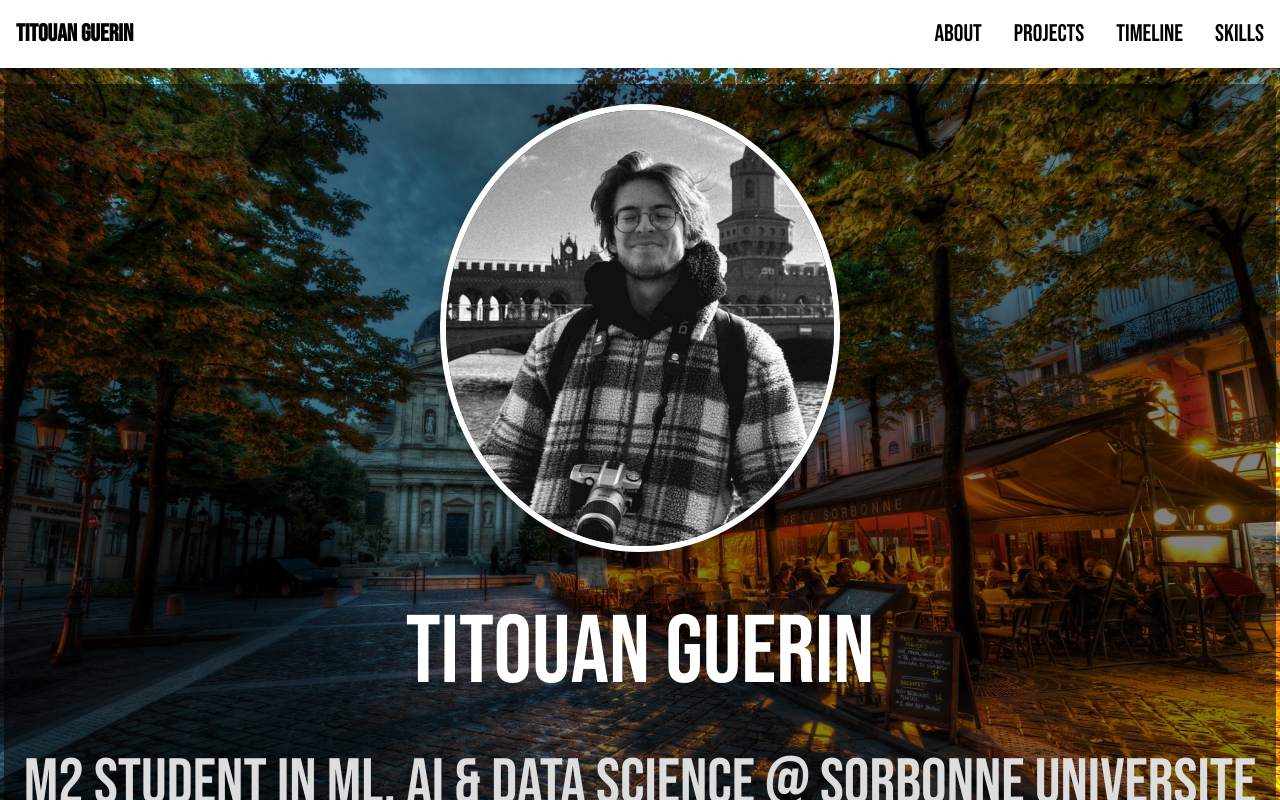
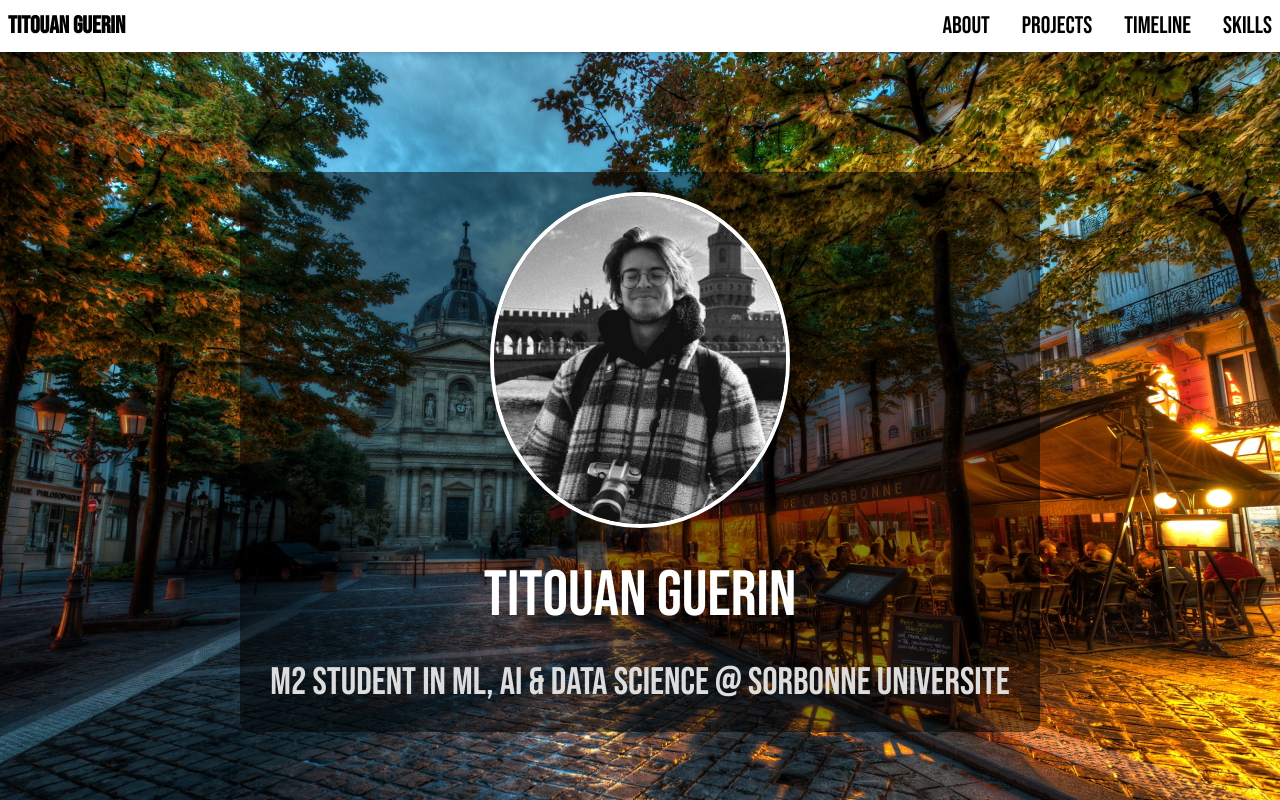
Before and after one commit to Titouaaaan/pi5-app, a Next.js app in the folder my-app/: page / in a window 1280 px wide. Shown: the top 800 px of the page. Built offline with nearby package versions, Linux system fonts and the light colour scheme; no server answers.

Commit message:
changes for smaller screens

```diff
--- a/my-app/app/layout.tsx
+++ b/my-app/app/layout.tsx
@@ -83,10 +83,10 @@ export default function RootLayout({
     <html lang="en">
       <body className={`${geistSans.variable} ${geistMono.variable} antialiased`}>
         {/* Header Section */}
-        <header className="sticky top-0 left-0 w-full z-50 bg-white shadow-md p-4 flex justify-between items-center">
+        <header className="sticky top-0 left-0 w-full z-50 bg-white shadow-md p-2 flex justify-between items-center">
           {/* Name on the Left */}
           <div
-            className={`text-black font-bebas ${activeSection === 'welcome' ? 'font-bold text-red-600' : ''}`}
+            className={`text-black font-bebas ${activeSection === 'welcome' ? 'font-bold' : ''}`}
             onClick={() => scrollToSection('welcome')}
             style={{ cursor: 'pointer' }}
           >
@@ -96,19 +96,19 @@ export default function RootLayout({
           <nav className="flex space-x-8">
             <button
               onClick={() => scrollToSection('about')}
-              className={`text-black font-bebas ${activeSection === 'about' ? 'font-bold text-red-600' : ''}`}
+              className={`text-black font-bebas ${activeSection === 'about' ? 'font-bold' : ''}`}
             >
               About
             </button>
             <button
               onClick={() => scrollToSection('projects')}
-              className={`text-black font-bebas ${activeSection === 'projects' ? 'font-bold text-red-600' : ''}`}
+              className={`text-black font-bebas ${activeSection === 'projects' ? 'font-bold' : ''}`}
             >
               Projects
             </button>
             <button
               onClick={() => scrollToSection('timeline')}
-              className={`text-black font-bebas ${activeSection === 'timeline' ? 'font-bold text-red-600' : ''}`}
+              className={`text-black font-bebas ${activeSection === 'timeline' ? 'font-bold' : ''}`}
             >
               Timeline
             </button>
--- a/my-app/app/welcome/Welcome.module.css
+++ b/my-app/app/welcome/Welcome.module.css
@@ -10,33 +10,41 @@
   align-items: center;
   text-align: center;
   z-index: 1;
+  padding: 20px;
 }
 
 .overlay {
-  background: rgba(0, 0, 0, 0.5); /* Optional: Adds a dark overlay for better text visibility */
+  background: rgba(0, 0, 0, 0.5);
   padding: 20px;
   border-radius: 10px;
+  width: min(100%, 800px); /* Ensures it scales down */
+  box-sizing: border-box;
+  text-align: center;
+  position: relative;
 }
 
+/* Image scaling */
 .profilePic {
   border-radius: 50%;
-  border: 6px solid white; /* Increased outline width */
-  box-shadow: 0 6px 12px rgba(0, 0, 0, 0.3); /* Enhanced shadow */
-  display: block; /* Ensures the image behaves like a block element */
-  margin: 0 auto; /* Centers the image horizontally */
+  border: 4px solid white;
+  box-shadow: 0 6px 12px rgba(0, 0, 0, 0.3);
+  display: block;
+  margin: 0 auto;
+  width: clamp(150px, 30vw, 300px); /* Scales with screen */
+  height: auto; /* Maintain aspect ratio */
 }
 
-
+/* Text Scaling */
 .name {
-  font-size: 6rem; /* Increased font size */
+  font-size: clamp(2rem, 5vw, 6rem); /* Scales text size */
   color: white;
-  margin-top: 30px; /* Increased margin */
-  font-family: 'Bebas Neue';
+  margin-top: 20px;
+  font-family: 'Bebas Neue', sans-serif;
 }
 
 .title {
-  font-size: 4rem; /* Increased font size */
+  font-size: clamp(1.5rem, 3vw, 4rem);
   color: #ddd;
-  margin-top: 10px; /* Increased margin */
+  margin-top: 10px;
   font-family: 'Bebas Neue', sans-serif;
 }
```
